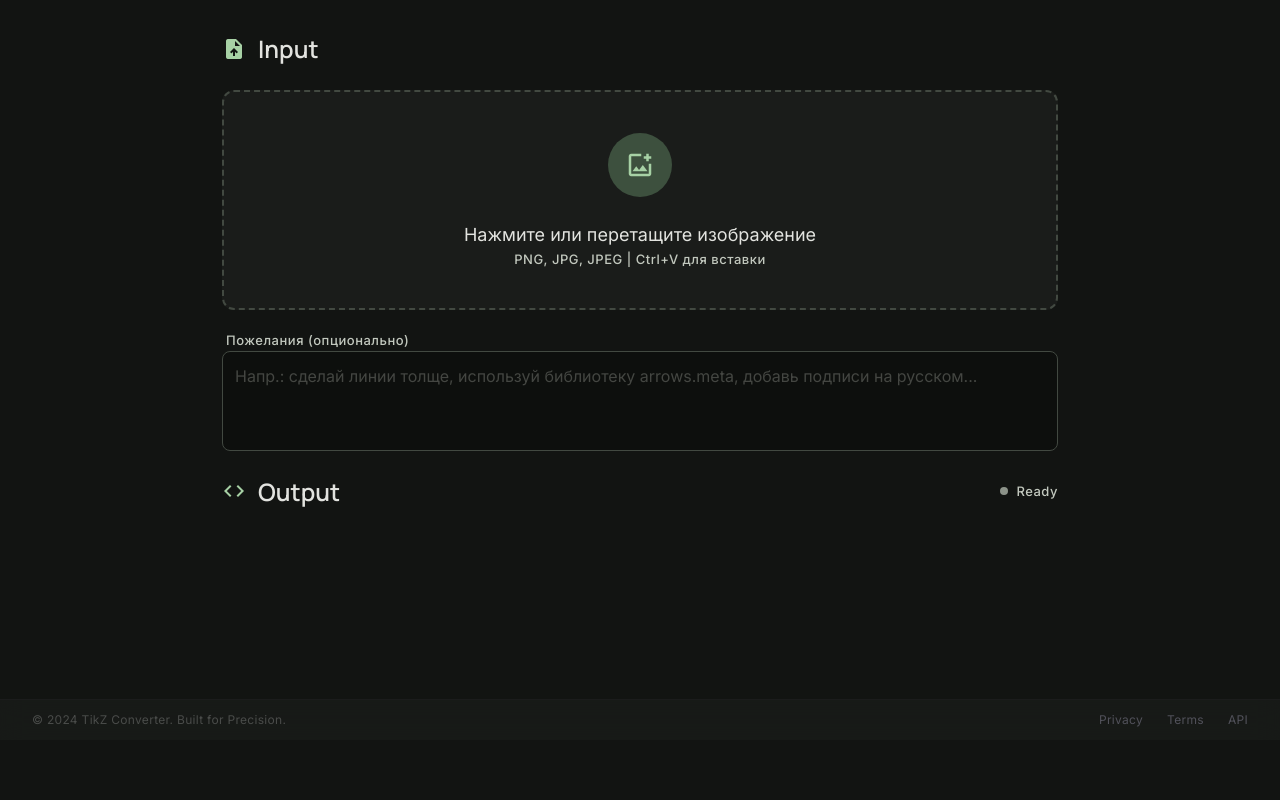
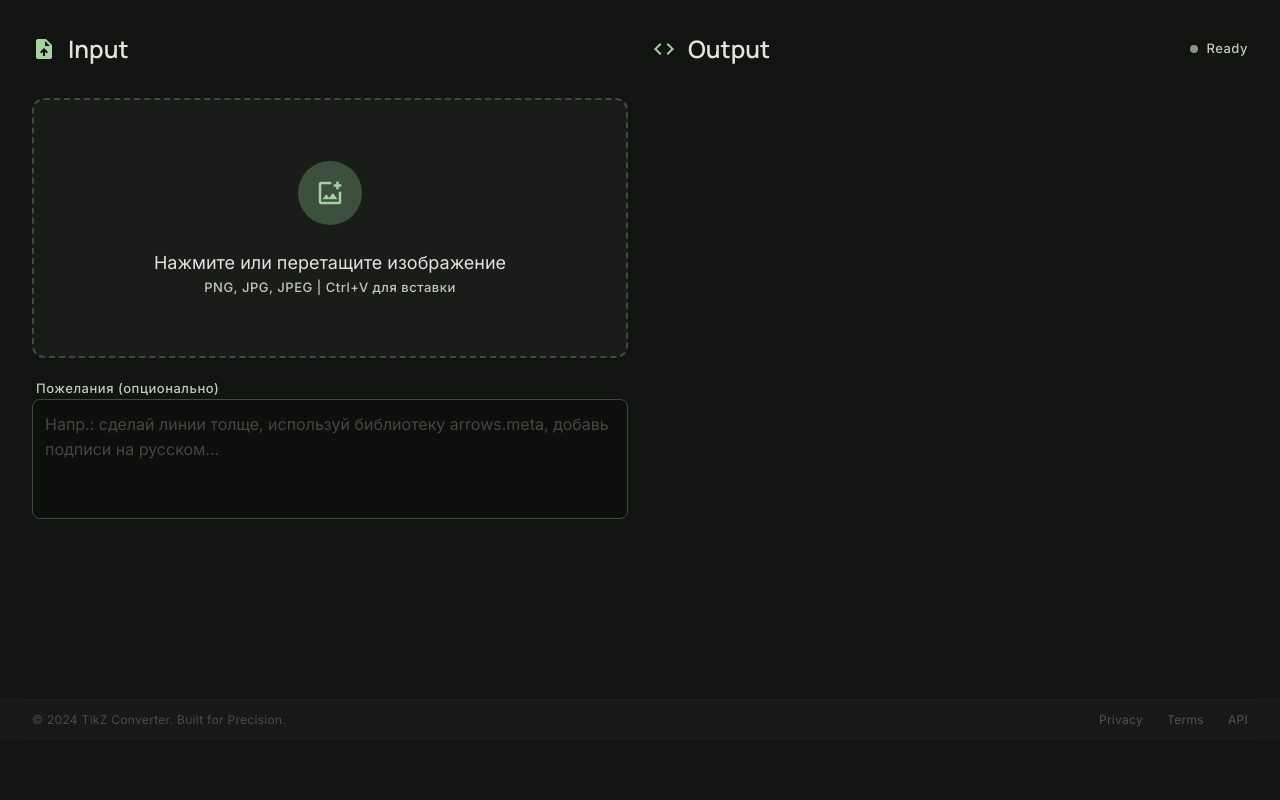
Before and after one commit to holodt2000-cyber/image-to-latex, a Flask app: page / in a window 1280 px wide. Shown: the part 60-860 px from the top of the page. Run offline with Flask 3, Linux system fonts and the light colour scheme; some libraries are stand-ins or nearby versions.

Commit message:
Restore two-column layout (Input left, Output right)

```diff
--- a/templates/index.html
+++ b/templates/index.html
@@ -144,16 +144,18 @@
     </div>
 </header>
 
-<main class="pt-8 pb-20 px-8 min-h-screen max-w-[900px] mx-auto flex flex-col gap-gutter">
+<main class="pt-8 pb-20 px-8 min-h-screen max-w-[1600px] mx-auto">
+<div class="grid grid-cols-1 lg:grid-cols-2 gap-gutter items-start">
 
-<!-- Upload Area -->
-<section>
-    <div class="flex items-center gap-sm mb-md">
+    <!-- Left Column: Input -->
+    <section class="flex flex-col gap-md">
+        <div class="flex items-center gap-sm mb-2">
             <span class="material-symbols-outlined text-primary" style="font-variation-settings: 'FILL' 1;">upload_file</span>
             <h2 class="font-h3 text-h3 text-on-surface">Input</h2>
         </div>
 
-    <div id="uploadArea" class="bg-surface-container-low border-2 border-dashed border-outline-variant rounded-xl p-lg flex flex-col items-center justify-center gap-md group hover:border-primary/50 transition-all cursor-pointer min-h-[220px]">
+        <!-- Upload Area -->
+        <div id="uploadArea" class="bg-surface-container-low border-2 border-dashed border-outline-variant rounded-xl p-lg flex flex-col items-center justify-center gap-md group hover:border-primary/50 transition-all cursor-pointer min-h-[260px]">
             <input type="file" id="imageInput" accept="image/*" hidden>
             <div id="uploadPrompt">
                 <div class="flex justify-center mb-md">
@@ -167,28 +169,28 @@
                 </div>
             </div>
             <div id="previewBox" class="hidden flex flex-col items-center gap-sm w-full">
-            <img id="previewImage" alt="Preview" class="max-w-full max-h-[200px] rounded-lg">
+                <img id="previewImage" alt="Preview" class="max-w-full max-h-[220px] rounded-lg">
                 <p id="fileNameDisplay" class="font-label-sm text-primary font-bold"></p>
                 <p class="font-label-sm text-on-surface-variant">Нажмите для замены</p>
             </div>
         </div>
-</section>
 
         <!-- Instructions -->
-<section class="flex flex-col gap-xs">
+        <div class="flex flex-col gap-xs">
             <label class="font-label-sm text-label-sm text-on-surface-variant px-1">Пожелания (опционально)</label>
-    <textarea id="instructionsInput" class="w-full bg-surface-container-lowest border border-outline-variant rounded-lg p-sm font-body-md text-body-md text-on-surface focus:ring-1 focus:ring-primary focus:border-primary outline-none min-h-[100px] transition-all resize-none placeholder:text-on-surface-variant/30" placeholder="Напр.: сделай линии толще, используй библиотеку arrows.meta, добавь подписи на русском..."></textarea>
-</section>
+            <textarea id="instructionsInput" class="w-full bg-surface-container-lowest border border-outline-variant rounded-lg p-sm font-body-md text-body-md text-on-surface focus:ring-1 focus:ring-primary focus:border-primary outline-none min-h-[120px] transition-all resize-none placeholder:text-on-surface-variant/30" placeholder="Напр.: сделай линии толще, используй библиотеку arrows.meta, добавь подписи на русском..."></textarea>
+        </div>
 
         <!-- Convert Button -->
-<button id="convertBtn" class="hidden w-full bg-primary-container hover:bg-primary-container/90 text-on-primary-container font-h3 text-h3 py-md rounded-xl transition-all active:scale-[0.98] flex items-center justify-center gap-sm shadow-lg shadow-primary/10">
+        <button id="convertBtn" class="hidden w-full bg-primary-container hover:bg-primary-container/90 text-on-primary-container font-h3 text-h3 py-md rounded-xl transition-all active:scale-[0.98] flex items-center justify-center gap-sm shadow-lg shadow-primary/10 mt-auto">
             <span class="material-symbols-outlined">auto_fix_high</span>
             Конвертировать в TikZ
         </button>
+    </section>
 
-<!-- Output -->
+    <!-- Right Column: Output -->
     <section class="flex flex-col gap-md">
-    <div class="flex items-center justify-between">
+        <div class="flex items-center justify-between mb-2">
             <div class="flex items-center gap-sm">
                 <span class="material-symbols-outlined text-primary" style="font-variation-settings: 'FILL' 1;">code</span>
                 <h2 class="font-h3 text-h3 text-on-surface">Output</h2>
@@ -199,6 +201,7 @@
             </div>
         </div>
 
+        <!-- Output Editor -->
         <div id="result" class="hidden flex flex-col">
             <div class="bg-surface-container-highest rounded-xl border border-outline-variant/30 overflow-hidden flex flex-col shadow-xl">
                 <!-- Editor Header -->
@@ -238,6 +241,7 @@
         </div>
     </section>
 
+</div>
 </main>
 
 <footer class="fixed bottom-0 left-0 w-full flex justify-between items-center px-8 py-3 bg-[#1A1C1A]/80 backdrop-blur-md border-t border-zinc-800/30">
```
Lines whose indentation alone changed are shown as unchanged.
